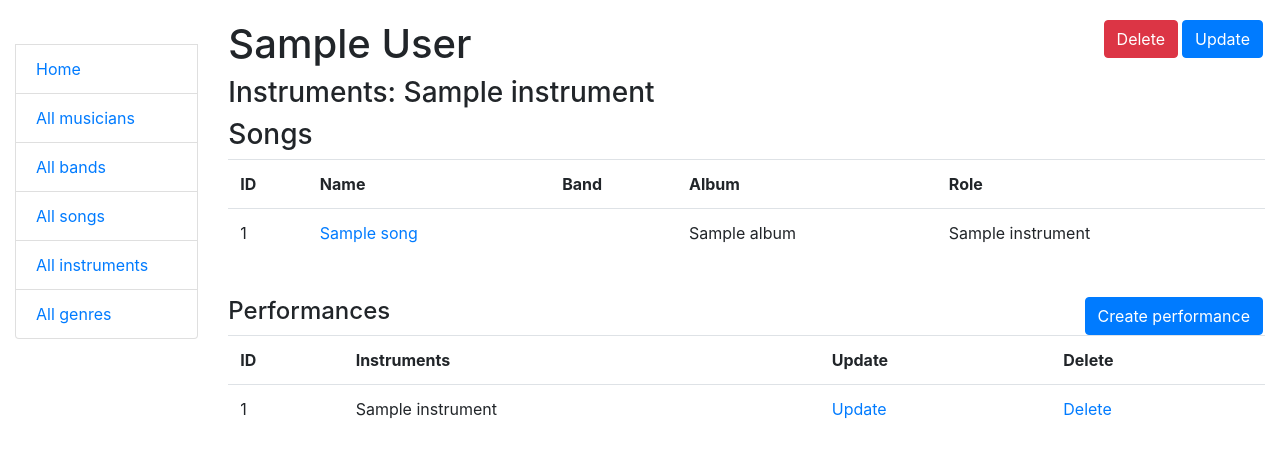
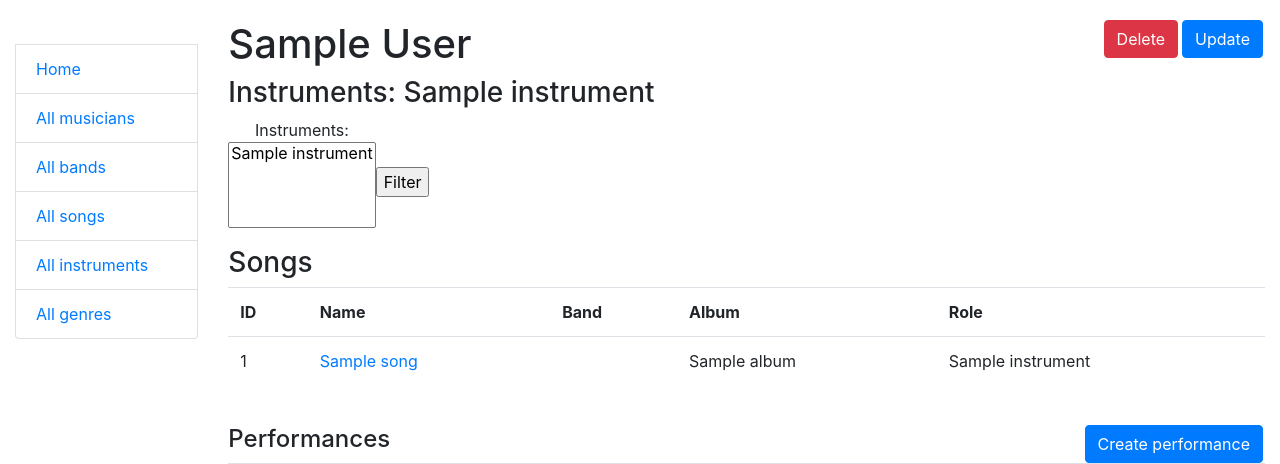
Before and after one commit to vlodek69/music-school, a Django app: page /musicians/1/ in a window 1280 px wide. Shown: the top 464 px of the page. Run offline with Django 4.2, Linux system fonts and the light colour scheme; tables that the repository leaves empty hold one stand-in row (values such as "Sample post").

Commit message:
Add song filter by instruments on musician-detail page

```diff
--- a/catalog/views.py
+++ b/catalog/views.py
@@ -63,6 +63,12 @@ class MusicianListView(generic.ListView):
         return queryset
 
 
+class SongInstrumentFilter(FilterSet):
+    class Meta:
+        model = Performance
+        fields = ["instruments"]
+
+
 class MusicianDetailView(generic.DetailView):
     model = Musician
     queryset = Musician.objects.prefetch_related(
@@ -70,6 +76,16 @@ class MusicianDetailView(generic.DetailView):
         "performance_set__songs",
         "bands"
     )
+
+    def get_context_data(self, **kwargs):
+        context_data = super(MusicianDetailView, self).get_context_data()
+        musician_pk = self.kwargs.get('pk', None)
+        f = SongInstrumentFilter(
+            self.request.GET,
+            queryset=Performance.objects.filter(musician_id=musician_pk)
+        )
+        context_data['filter'] = f
+        return context_data
 
 
 class MusicianCreateView(generic.CreateView):
--- a/templates/catalog/musician_detail.html
+++ b/templates/catalog/musician_detail.html
@@ -26,7 +26,12 @@
   </ul>
   {% endif %}
 
-  {% if musician.performance_set.first.songs.all %}
+  <form method="get" class="form-inline">
+    {{ filter.form.as_p }}
+    <input type="submit" value="Filter" />
+  </form>
+
+  {% if filter.qs %}
     <h3>Songs</h3>
     <table class="table">
       <tr>
@@ -36,7 +41,7 @@
         <th>Album</th>
         <th>Role</th>
       </tr>
-    {% for performance in musician.performance_set.all %}
+    {% for performance in filter.qs %}
       {% for song in performance.songs.all %}
         <tr>
           <td>{{ song.id }}</td>
@@ -49,7 +54,7 @@
     {% endfor %}
     </table>
   {% else %}
-    <p>There are no songs by this musician yet.</p>
+    <p>No songs found</p>
   {% endif %}
 
   <br>
```
